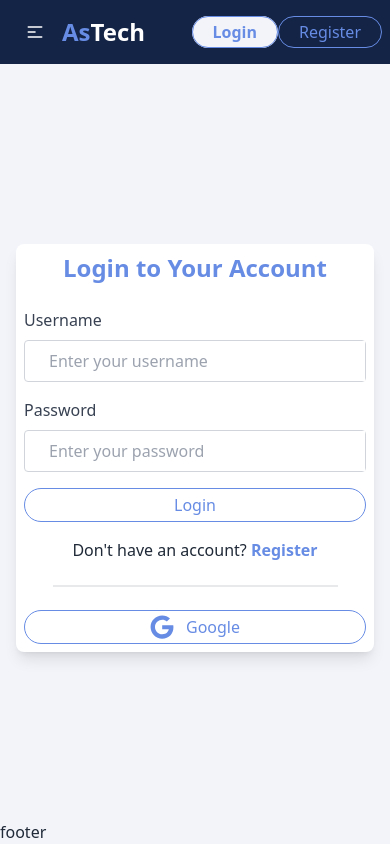
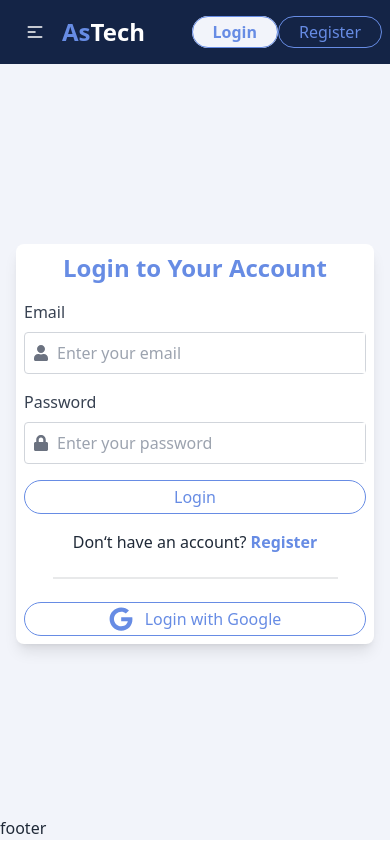
Before and after one commit to abdullah107189/Employee-Management-client-side, a React (Vite) app: page /login in a window 390 px wide. Built offline with nearby package versions, Linux system fonts and the light colour scheme.

Commit message:
passoword validation set login and register form

```diff
--- a/package.json
+++ b/package.json
@@ -16,6 +16,7 @@
     "react": "^18.3.1",
     "react-dom": "^18.3.1",
     "react-hook-form": "^7.54.2",
+    "react-hot-toast": "^2.5.1",
     "react-icons": "^5.4.0",
     "react-router-dom": "^7.1.1",
     "sort-by": "^1.2.0"
--- a/src/Page/Home/Auth/Login/Login.jsx
+++ b/src/Page/Home/Auth/Login/Login.jsx
@@ -1,78 +1,71 @@
-import { useState } from 'react';
 import { FaUser, FaLock, FaGoogle } from 'react-icons/fa';
 import { Link } from 'react-router-dom';
-import employee1 from '../../../../assets/employee1.svg'
+import { useForm } from 'react-hook-form';
+
 const Login = () => {
-    // State to hold input values
-    const [formData, setFormData] = useState({
-        username: '',
-        password: ''
-    });
 
-    // Handle input change
-    const handleChange = (e) => {
-        const { name, value } = e.target;
-        setFormData({
-            ...formData,
-            [name]: value
-        });
-    };
+    const {
+        register,
+        handleSubmit,
+        formState: { errors },
+    } = useForm();
 
-    // Handle form submission
-    const handleSubmit = (e) => {
-        e.preventDefault();
-        console.log('Form Data:', formData);
-        // You can add your form submission logic here
+    const onSubmit = (d) => {
+        console.log(d);
     };
 
     return (
-        <div className="flex mt-3 items-center justify-between minH">
-            {/* Left Side Image */}
-            <div className="md:w-1/2 hidden md:flex bg-cover bg-center" style={{ backgroundImage: "url('https://source.unsplash.com/random/800x600')" }}>
-                <img className='w-4/5 mx-auto' src={employee1} alt="" />
+        <div className="flex items-center justify-center mt-2 minH">
+            {/* Login Form */}
+            <div className="md:w-2/3 w-full flex items-center justify-center sBg px-4">
+                <form onSubmit={handleSubmit(onSubmit)} className="bg-white lg:p-8 p-2 rounded-lg shadow-lg lg:w-3/4 w-full overflow-hidden">
+                    <h2 className="text-2xl font-bold text-center mb-4 pText">Login to Your Account</h2>
 
-            </div>
-
-            {/* Right Side Form */}
-            <div className="md:w-1/2 w-full px-4 flex items-center justify-center sBg">
-                <form onSubmit={handleSubmit} className="bg-white md:p-8 p-2 rounded-lg shadow-lg md:w-3/4 w-full">
-                    <h2 className="text-2xl font-bold text-center mb-6 pText">Login to Your Account</h2>
-                    <div className="mb-4">
-                        <label className="block text-gray-700 mb-2" htmlFor="username">Username</label>
+                    {/* Email */}
+                    <div className="my-4">
+                        <label className="block text-gray-700 mb-2" htmlFor="email">Email</label>
                         <div className="flex items-center border border-gray-300 rounded">
-                            <FaUser className="p-2 text-gray-500" />
+                            <FaUser className="ml-2 text-gray-500" />
                             <input
-                                type="text"
-                                id="username"
-                                name="username"
-                                value={formData.username}
-                                onChange={handleChange}
+                                type="email"
+                                id="email"
+                                name="email"
+                                {...register('email', { required: true })}
                                 className="flex-1 p-2 focus:outline-none"
-                                placeholder="Enter your username"
+                                placeholder="Enter your email"
                             />
                         </div>
+                        {errors.email?.type === 'required' && <p className='text-red-400'>Email is required</p>}
                     </div>
+
+                    {/* Password */}
                     <div className="mb-4">
                         <label className="block text-gray-700 mb-2" htmlFor="password">Password</label>
                         <div className="flex items-center border border-gray-300 rounded">
-                            <FaLock className="p-2 text-gray-500" />
+                            <FaLock className="ml-2 text-gray-500" />
                             <input
                                 type="password"
                                 id="password"
                                 name="password"
-                                value={formData.password}
-                                onChange={handleChange}
+                                {...register('password', { required: true, minLength: 6 })}
+
+                                onInput={() => { setRulesOpen(true); }}
                                 className="flex-1 p-2 focus:outline-none"
                                 placeholder="Enter your password"
                             />
                         </div>
+                        {errors.password?.type === 'required' && <p className='text-red-400'>Password is required</p>}
+                        {errors.password?.type === 'minLength' && <p className='text-red-400'>At least 6 characters</p>}
                     </div>
-                    <button type="submit" className="actionBtn w-full text-center">Login</button>
+
+                    <button type="submit" className="actionBtn w-full m-0 text-center">Login</button>
                     <p className="text-center mt-4">
-                        Don&apos;t have an account? <Link to={'/register'} className="pText font-semibold">Register</Link>
+                        Don&lsquo;t have an account? <Link to={'/register'} className="pText font-semibold">Register</Link>
                     </p>
                     <div className='divider w-5/6 mx-auto'></div>
-                    <button type="submit" className="actionBtn w-full text-center flex items-center justify-center gap-3"><FaGoogle className='w-6 h-6' />Google</button>
+                    <button type="button" className="actionBtn w-full text-center flex items-center justify-center gap-3">
+                        <FaGoogle className='w-6 h-6' /> Login with Google
+                    </button>
                 </form>
             </div>
         </div>
--- a/src/Page/Home/Auth/Register/Register.jsx
+++ b/src/Page/Home/Auth/Register/Register.jsx
@@ -5,6 +5,8 @@ import logo from '../../../../assets/usersLogo.png'
 import { useForm } from 'react-hook-form';
 import { useState } from 'react';
 import { MdClose } from 'react-icons/md';
+import { IoCheckmark, IoCheckmarkDone } from 'react-icons/io5';
+import toast from 'react-hot-toast';
 
 const Register = () => {
     const [imageInfo, setImageInfo] = useState({
@@ -12,30 +14,25 @@ const Register = () => {
         name: ''
     })
     const [imageNotFound, setImageNotPound] = useState(true)
-
+    // register validation
+    const [rulesOpen, setRulesOpen] = useState(false)
+    const [pLength, setPLength] = useState(false)
+    const [pLower, setPLower] = useState(false)
+    const [pUpper, setPUpper] = useState(false)
     const {
         register,
         handleSubmit,
         formState: { errors },
     } = useForm()
-    const onSubmit = (data) => {
-        console.log('data');
-        console.log(imageInfo?.url);
+
+    const onSubmit = (d) => {
         if (imageInfo?.url === '') {
-            console.log('object');
             return setImageNotPound(imageNotFound === false)
         }
-        console.log('hello');
-        // if (p.length < 8) {
-        //     errors.push("Your password must be at least 8 characters");
-        // }
-        // if (p.search(/[a-z]/i) < 0) {
-        //     errors.push("Your password must contain at least one letter.");
-        // }
-        // if (p.search(/[0-9]/) < 0) {
-        //     errors.push("Your password must contain at least one digit.");
-        // }
-        console.log(data);
+        if (pLength === false || pLower === false || pUpper === false) {
+            return toast.error('full fill password validation!')
+        }
+        console.log(d);
     }
 
     return (
@@ -65,6 +62,7 @@ const Register = () => {
                         {errors.name?.type === 'required' && <p className='text-red-400'>User Name is required</p>}
                     </div>
 
+                    {/* image get */}
                     <label className="block text-gray-700 mb-2" htmlFor="">Set Your Photo</label>
                     <div className=' border border-gray-300 relative rounded p-1'>
                         <div className=" flex items-center justify-between gap-5">
@@ -109,6 +107,7 @@ const Register = () => {
                         {imageInfo?.name && <p className='text-blue-400 mb-2 '>{imageInfo.name}</p>}
                     </div>
 
+                    {/* email part */}
                     <div className="my-4 ">
                         <label className="block text-gray-700 mb-2" htmlFor="email">Email</label>
                         <div className="flex items-center border border-gray-300 rounded">
@@ -124,6 +123,8 @@ const Register = () => {
                         </div>
                         {errors.email?.type === 'required' && <p className='text-red-400'>User Name is required</p>}
                     </div>
+
+                    {/* password part */}
                     <div className="mb-4">
                         <label className="block text-gray-700 mb-2" htmlFor="password">Password</label>
                         <div className="flex items-center border border-gray-300 rounded">
@@ -133,9 +134,22 @@ const Register = () => {
                                 id="password"
                                 name="password"
                                 {...register('password', { required: true })}
+                                onKeyUp={(e) => {
+                                    const value = e.target.value;
+                                    setPLength(value.length > 5)
+                                    setPLower(/[a-z]/.test(value))
+                                    setPUpper(/[A-Z]/.test(value))
+                                }}
+
+                                onInput={() => { setRulesOpen(true) }}
                                 className="flex-1 p-2 focus:outline-none"
                                 placeholder="Enter your password"
                             />
+                        </div>
+                        <div className={`${rulesOpen === false ? 'hidden' : 'flex flex-col'}`}>
+                            <p className={`${pLength === true && 'text-green-400'} flex items-center gap-2 pt-2`} > {pLength ? <IoCheckmarkDone /> : <IoCheckmark />} at least 6 characters</p>
+                            <p className={`${pLower === true && 'text-green-400'} flex items-center gap-2 pt-2`} > {pLower ? <IoCheckmarkDone /> : <IoCheckmark />} at least one lower letter</p>
+                            <p className={`${pUpper === true && 'text-green-400'} flex items-center gap-2 pt-2`} > {pUpper ? <IoCheckmarkDone /> : <IoCheckmark />} at least one upper letter</p>
                         </div>
                         {
                             errors.password?.type === 'required' && <p className='text-red-400'>Password is required</p>
@@ -148,7 +162,7 @@ const Register = () => {
                     <div className='divider w-5/6 mx-auto'></div>
                     <button type="submit" className="actionBtn w-full text-center flex items-center justify-center gap-3"><FaGoogle className='w-6 h-6' />Google</button>
                 </form>
-            </div>
+            </div >
         </div >
     );
 };
--- a/src/main.jsx
+++ b/src/main.jsx
@@ -5,8 +5,13 @@ import {
   RouterProvider,
 } from "react-router-dom";
 import Router from './router/Router';
+import { Toaster } from 'react-hot-toast';
 createRoot(document.getElementById('root')).render(
   <StrictMode>
     <RouterProvider router={Router} />
+    <Toaster
+      position="top-center"
+      reverseOrder={false}
+    />
   </StrictMode>,
 )
```
Also changed, not shown: 1 other file (tests, documents, lock files or other folders).
